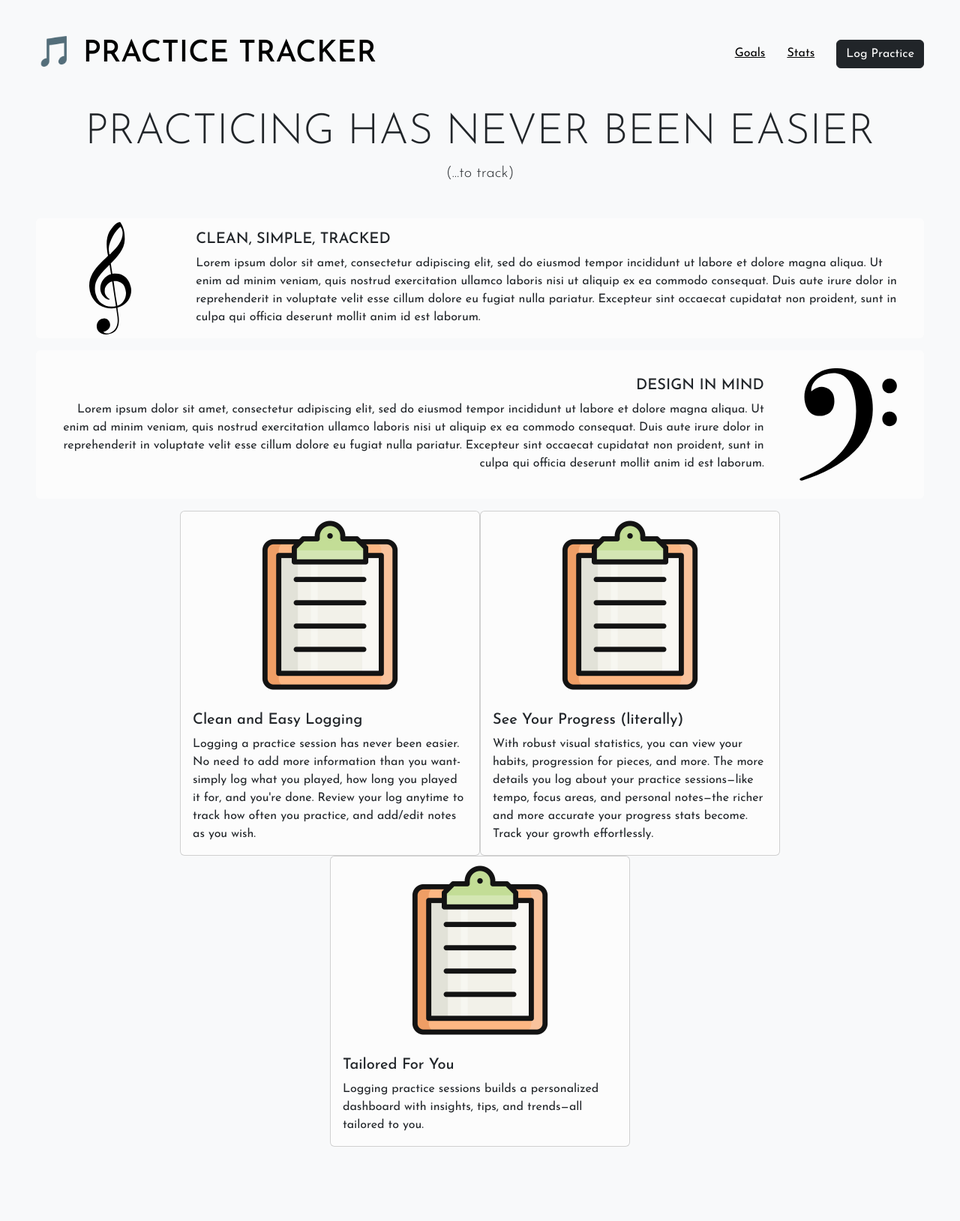
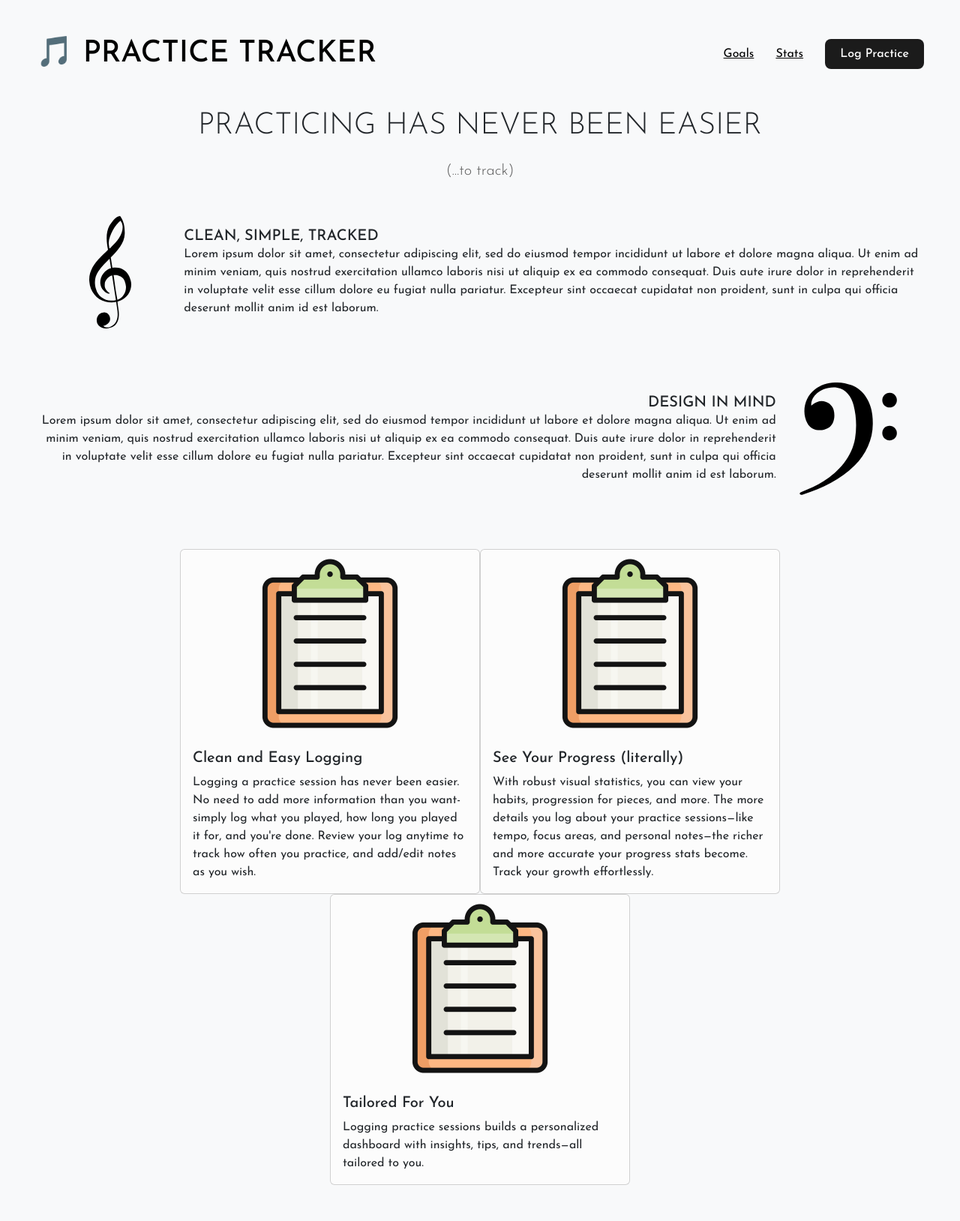
Before and after one commit to jb7007/subwoofer, a Flask app: page / in a window 1280 px wide. Shown: the whole page at 75% size. Before the commit the page ends 1529 px from the top, so only its background shows below. Run offline with Flask 3, Linux system fonts and the light colour scheme.

Commit message:
refactored home page, fixed animations and css

```diff
--- a/templates/index.html
+++ b/templates/index.html
@@ -25,22 +25,22 @@
     <nav> <!--navigation menu-->
       <a href="#" class="text-black me-4">Goals</a>
       <a href="#" class="text-black me-4">Stats</a>
-      <a href="{{ url_for('log_page') }}" class="btn btn-dark text-white btn-rotate-hover">Log Practice</a>
+      <a href="{{ url_for('log_page') }}" class="pt-button pt-button-hover">Log Practice</a>
     </nav>
   </div>
   <!--splash text-->
-  <h1 class="display-4 text-center mx-5 mt-5 fade-in" style="animation-delay: 0.5s;"> PRACTICING HAS NEVER BEEN EASIER </h1>
-  <h3 class="lead fade-in text-center mb-5 fade-in"style="animation-delay: 0.6s;"> (...to track) </h3>
+  <h1 class="hero-title fade-in delay-05"> PRACTICING HAS NEVER BEEN EASIER </h1>
+  <h3 class="hero-subtitle fade-in delay-06"> (...to track) </h3>
   <!--promotion card 1-->
-  <div class="card border-0 fade-in mb-3" style="animation-delay: 0.8s;">
+  <div class="card-promo fade-in delay-08">
     <div class="row g-0">
-      <div class="col-2 d-flex align-items-center justify-content-center">
+      <div class="card-promo-image">
         <img src="{{ url_for('static', filename='images/shared/treble_clef.svg') }}"
             class="img-fluid"
             style="max-height: 150px;"
             alt="Treble Clef">
       </div>
-      <div class="col-10 d-flex align-items-center justify-content-center">
+      <div class="card-promo-text">
         <div class="card-body">
           <h5 class="card-title">CLEAN, SIMPLE, TRACKED</h5>
           <p class="card-text">Lorem ipsum dolor sit amet, consectetur adipiscing elit, sed do eiusmod tempor incididunt ut labore et dolore magna aliqua. Ut enim ad minim veniam, quis nostrud exercitation ullamco laboris nisi ut aliquip ex ea commodo consequat. Duis aute irure dolor in reprehenderit in voluptate velit esse cillum dolore eu fugiat nulla pariatur. Excepteur sint occaecat cupidatat non proident, sunt in culpa qui officia deserunt mollit anim id est laborum.</p>
@@ -49,17 +49,17 @@
     </div>
   </div>
   <!-- Promotion Card 2 -->
-  <div class="card border-0 fade-in mb-3" style="animation-delay: 1s;">
+  <div class="card-promo fade-in delay-1">
     <div class="row g-0">
       <!-- Text Content -->
-      <div class="col-10 d-flex align-items-center justify-content-center">
+      <div class="card-promo-text">
         <div class="card-body text-end">
           <h5 class="card-title">DESIGN IN MIND</h5>
           <p class="card-text">Lorem ipsum dolor sit amet, consectetur adipiscing elit, sed do eiusmod tempor incididunt ut labore et dolore magna aliqua. Ut enim ad minim veniam, quis nostrud exercitation ullamco laboris nisi ut aliquip ex ea commodo consequat. Duis aute irure dolor in reprehenderit in voluptate velit esse cillum dolore eu fugiat nulla pariatur. Excepteur sint occaecat cupidatat non proident, sunt in culpa qui officia deserunt mollit anim id est laborum.</p>
         </div>
       </div>
     <!-- Image -->
-    <div class="col-2 d-flex align-items-center justify-content-center p-4">
+    <div class="card-promo-image p-4">
       <img src="{{ url_for('static', filename='images/shared/bass_clef.svg') }}"
           class="img-fluid"
           style="max-height: 150px;"
@@ -67,10 +67,10 @@
       </div>
     </div>
   </div>
-  <div class="d-flex justify-content-center fade-in" style="animation-delay: 1.2s;">
+  <div class="center-flex fade-in delay-12">
     <div class="card-row">
       <div class="card">
-        <img src={{ url_for('static', filename='images/home/clipboard.png.png')}}
+        <img src="{{ url_for('static', filename='images/home/clipboard.png')}}"
         class="card-img-top mx-auto"
         style="width:250px;height:250px;"
         alt="card-group-image">
@@ -80,8 +80,8 @@
         </div>
       </div>
       <div class="card">
-        <img src={{ url_for('static', filename='images/home/clipboard.png.png')}}
-        class="card-img-top mx-auto"
+        <img src="{{ url_for('static', filename='images/home/clipboard.png')}}"
+        class="card-center_img-top"
         style="width:250px;height:250px;"
         alt="card-group-image">
         <div class="card-body">
@@ -90,8 +90,8 @@
         </div>
       </div>
       <div class="card">
-        <img src={{ url_for('static', filename='images/home/clipboard.png.png')}}
-        class="card-img-top mx-auto"
+        <img src="{{ url_for('static', filename='images/home/clipboard.png')}}"
+        class="card-center_img-top"
         style="width:250px;height:250px;"
         alt="card-group-image">
         <div class="card-body">
```
Also changed, not shown: static/images/home/clipboard.png (renamed from static/images/home/clipboard.png.png).
